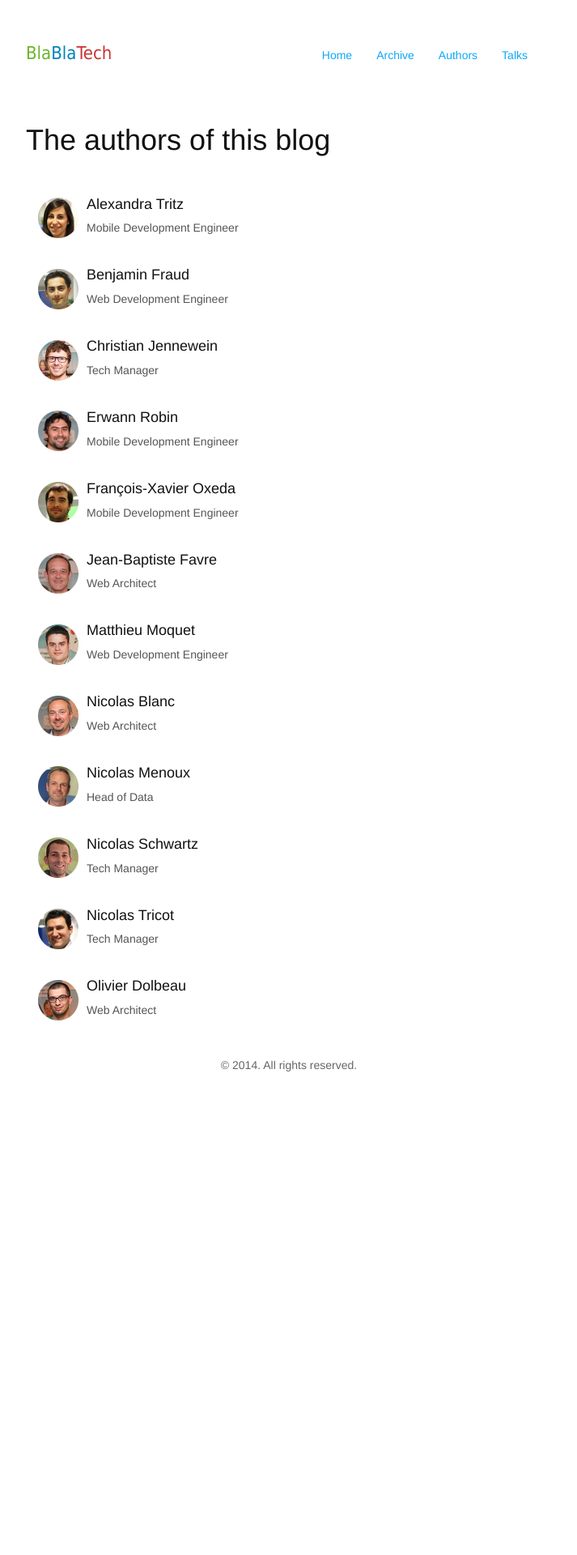
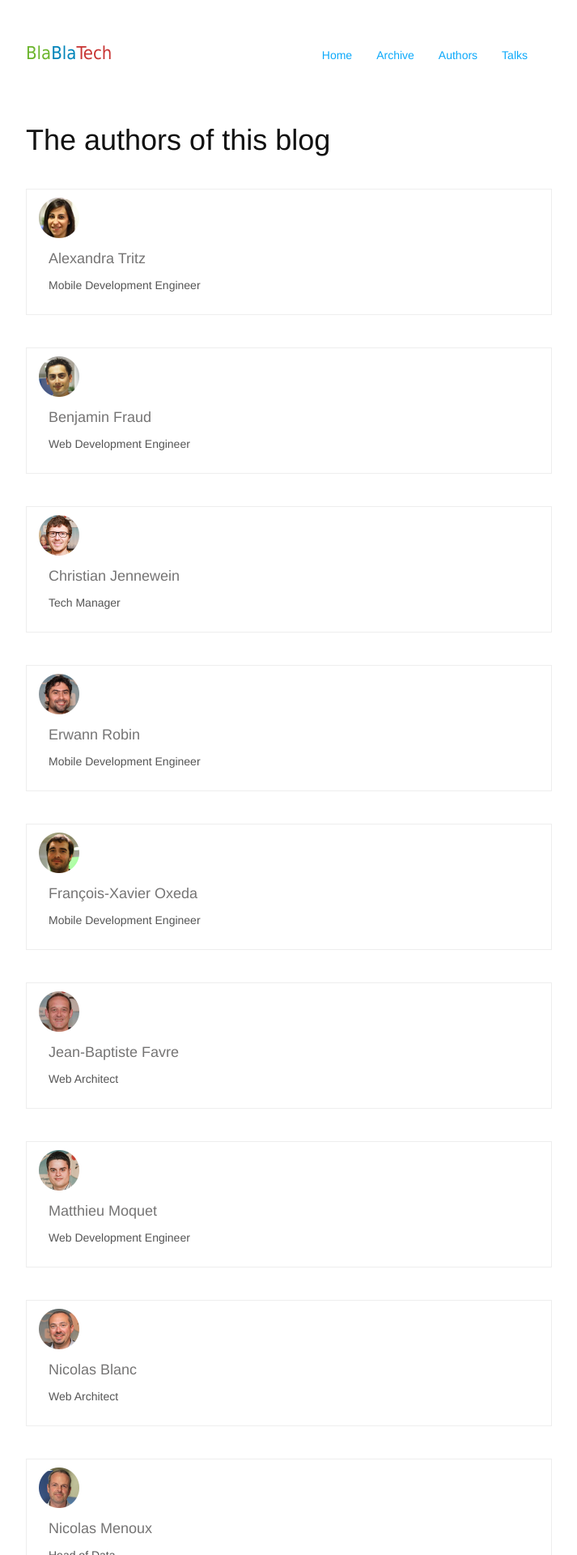
Before and after one commit to blablacar/blablatech, a Jekyll site: the page built from authors/index.html, in a window 1280 px wide. Shown: the top 1920 px of the page at 81% size, without its empty margins (283-996 px from the left). Built offline with Jekyll 4.4.1, drawn with Linux system fonts in a browser that asks for light colours; nearby versions of some CDN libraries; Markdown is read by kramdown in place of the engine named in the settings; before the commit the page ends 1349 px from its top, so only the background shows below that.

Commit message:
update design for talk page

```diff
--- a/_includes/authors.html
+++ b/_includes/authors.html
@@ -1,6 +1,6 @@
 {% for author in authors_authors %}
     {% if false == forloop.first AND true == forloop.last %}
-        &middot;
+        <br/>
     {% endif %}
     <a href="/authors/#author-{{ author }}">{{ site.authors[author].name }}</a>
 {% endfor %}
--- /dev/null
+++ b/_includes/authors_talk.html
@@ -0,0 +1,6 @@
+{% for author in authors_authors %}
+    {% if false == forloop.first AND true == forloop.last %}
+        <br/>
+    {% endif %}
+    <a href="/authors/#author-{{ author }}"><img src="/images/authors/{{ author }}.png" alt="{{ author[1].nickname }}" class="talk-thumb"> {{ site.authors[author].name }}</a>
+{% endfor %}
--- a/css/blablatech.css
+++ b/css/blablatech.css
@@ -362,3 +362,32 @@ a.button{
 .blog .author-container{
     margin: 20px 0 40px 0;
 }
+
+
+/* Talks */
+
+img.talk-thumb{
+    width: 30px;
+    height: auto;
+    margin: 5px 0;
+}
+
+.media-list li{
+    border: 1px solid #eee;
+    margin-bottom: 40px;
+}
+
+.media-body{
+    display: block;
+    padding: 12px;
+}
+
+.media-body h4{
+   line-height: 27px;
+   font-weight: 200;
+   color: #757474;
+}
+
+.badge.blue{
+    background-color:#0CA9FA;
+}
```
Also changed, not shown: talks/index.html (+7 -5 lines).
